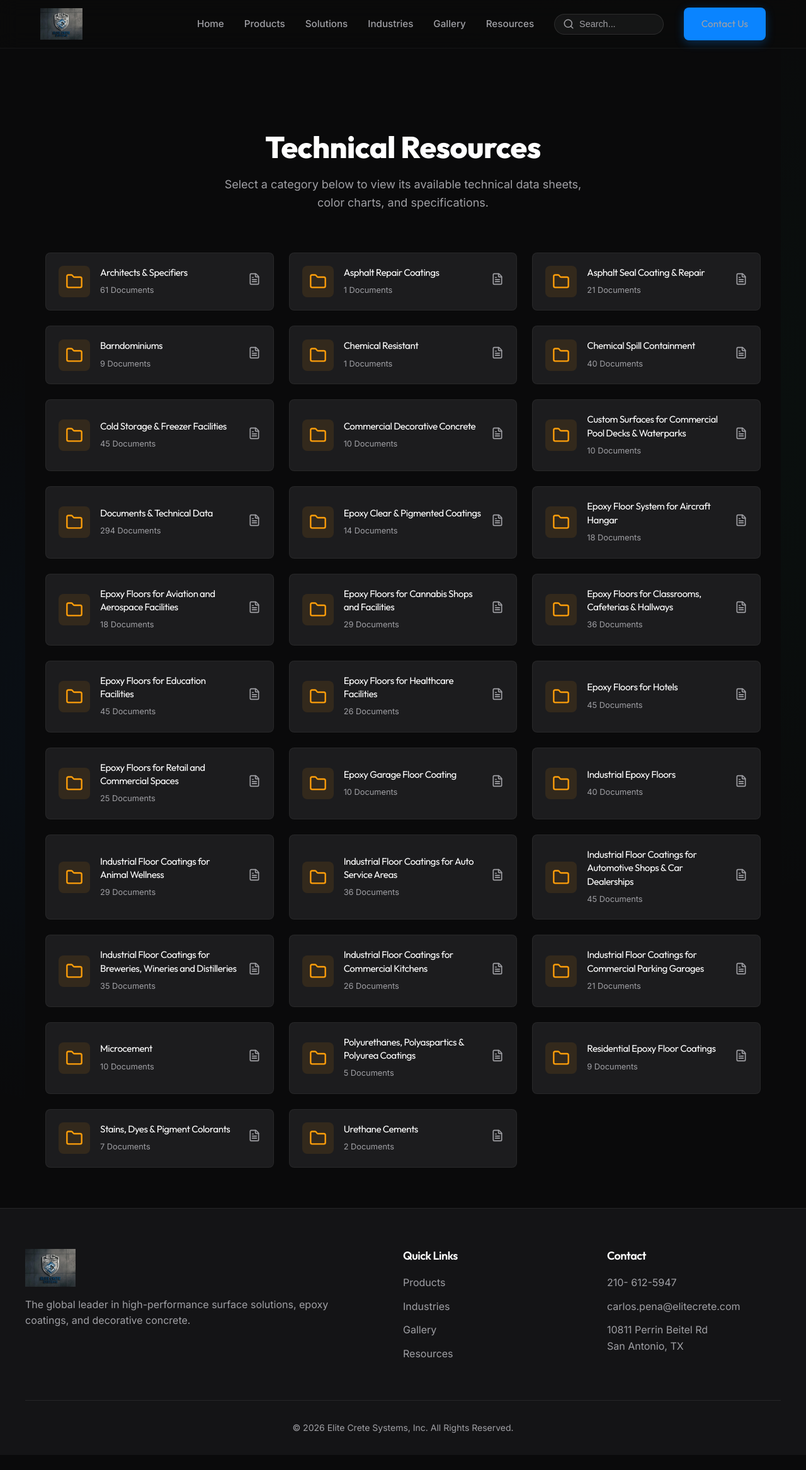
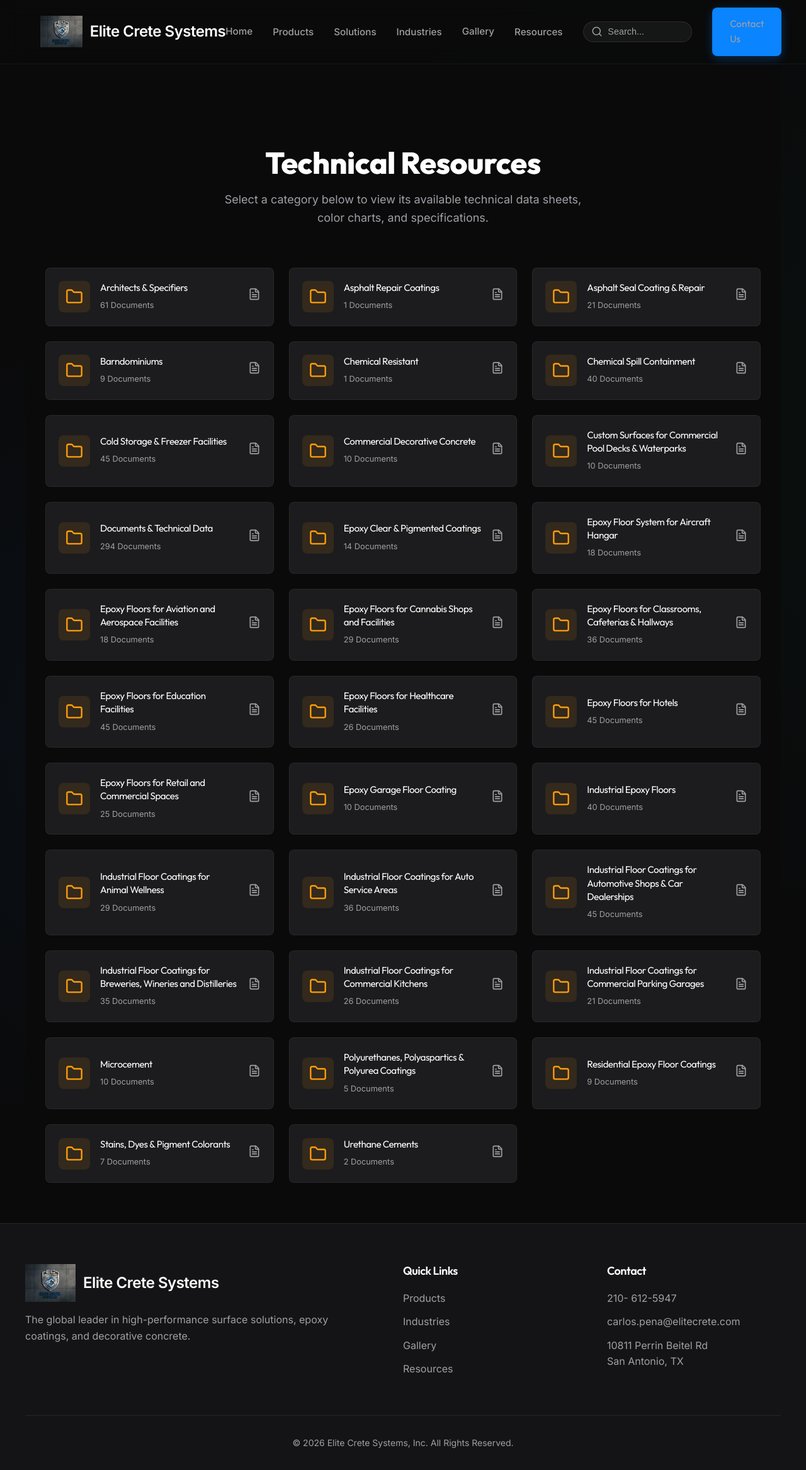
Before and after one commit to toonzkorner-lab/eliteconcrete, a React (Vite) app: page /resources in a window 1280 px wide. Shown: the whole page at 63% size. Before the commit the page ends 2310 px from the top, so only its background shows below. Built offline with nearby package versions, Linux system fonts and the light colour scheme.

Commit message:
Add Elite Crete Systems text next to the logo

```diff
--- a/src/components/Footer.css
+++ b/src/components/Footer.css
@@ -1,6 +1,8 @@
 .footer { border-top: 1px solid rgba(255,255,255,0.08); padding: 4rem 2rem 2rem; background-color: #141416; }
 .footer-container { max-width: 1200px; margin: 0 auto; display: grid; grid-template-columns: 2fr 1fr 1fr; gap: 3rem; margin-bottom: 3rem; }
-.footer-logo-img { height: 60px; width: auto; margin-bottom: 1rem; object-fit: contain; }
+.footer-logo-container { display: flex; align-items: center; gap: 0.75rem; margin-bottom: 1rem; }
+.footer-logo-img { height: 60px; width: auto; object-fit: contain; }
+.footer-logo-text { font-size: 1.5rem; font-weight: 800; letter-spacing: -0.5px; color: #fff; }
 .footer-col h4 { font-size: 1.125rem; margin-bottom: 1.25rem; color: #fff; }
 .footer-col p, .footer-col a { color: #A0A0A5; margin-bottom: 0.75rem; display: block; text-decoration: none; }
 .footer-col a:hover { color: #0A84FF; }
--- a/src/components/Footer.jsx
+++ b/src/components/Footer.jsx
@@ -7,7 +7,10 @@
     <footer className="footer" role="contentinfo">
       <div className="footer-container">
         <div className="footer-col">
-          <img src="/logo.jpg" alt="Elite Crete Systems" className="footer-logo-img" />
+          <div className="footer-logo-container">
+            <img src="/logo.jpg" alt="" className="footer-logo-img" />
+            <span className="footer-logo-text">Elite Crete Systems</span>
+          </div>
           <p>The global leader in high-performance surface solutions, epoxy coatings, and decorative concrete.</p>
         </div>
         <div className="footer-col">
--- a/src/components/Navbar.css
+++ b/src/components/Navbar.css
@@ -8,7 +8,8 @@
   border-bottom: 1px solid rgba(255, 255, 255, 0.05);
 }
 .nav-container { max-width: 1200px; margin: 0 auto; padding: 0.75rem 1.5rem; display: flex; justify-content: space-between; align-items: center; width: 100%; }
-.logo-link { text-decoration: none; display: flex; align-items: center; flex-shrink: 0; }
+.logo-link { text-decoration: none; display: flex; align-items: center; gap: 0.75rem; flex-shrink: 0; }
+.logo-text { font-size: 1.5rem; font-weight: 800; letter-spacing: -0.5px; color: #fff; }
 .nav-logo { height: 50px; width: auto; object-fit: contain; }
 .nav-links { display: flex; align-items: center; gap: 2rem; }
 .nav-links a { color: #A0A0A5; font-weight: 500; text-decoration: none; transition: color 0.2s ease; font-size: 0.95rem; }
--- a/src/components/Navbar.jsx
+++ b/src/components/Navbar.jsx
@@ -34,7 +34,8 @@
     <nav className={`navbar ${scrolled ? 'scrolled' : ''}`} role="navigation" aria-label="Main navigation">
       <div className="nav-container">
         <Link to="/" className="logo-link" onClick={() => window.scrollTo(0,0)} aria-label="Elite Crete Systems - Home">
-          <img src="/logo.jpg" alt="Elite Crete Systems" className="nav-logo" />
+          <img src="/logo.jpg" alt="" className="nav-logo" />
+          <span className="logo-text">Elite Crete Systems</span>
         </Link>
         <div className={`nav-links ${mobileOpen ? 'open' : ''}`}>
           <Link to="/" onClick={() => { window.scrollTo(0,0); setMobileOpen(false); }}>Home</Link>
```
